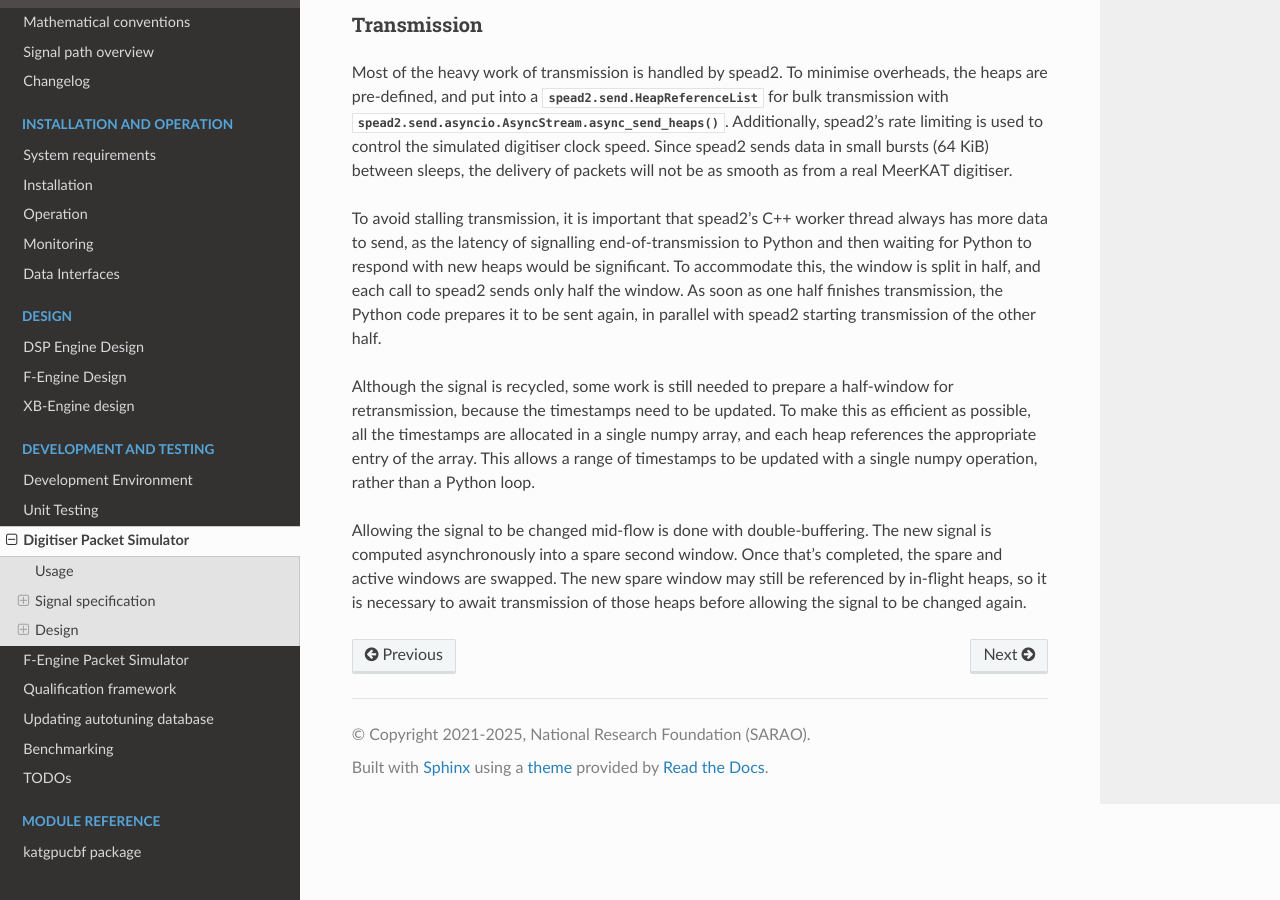
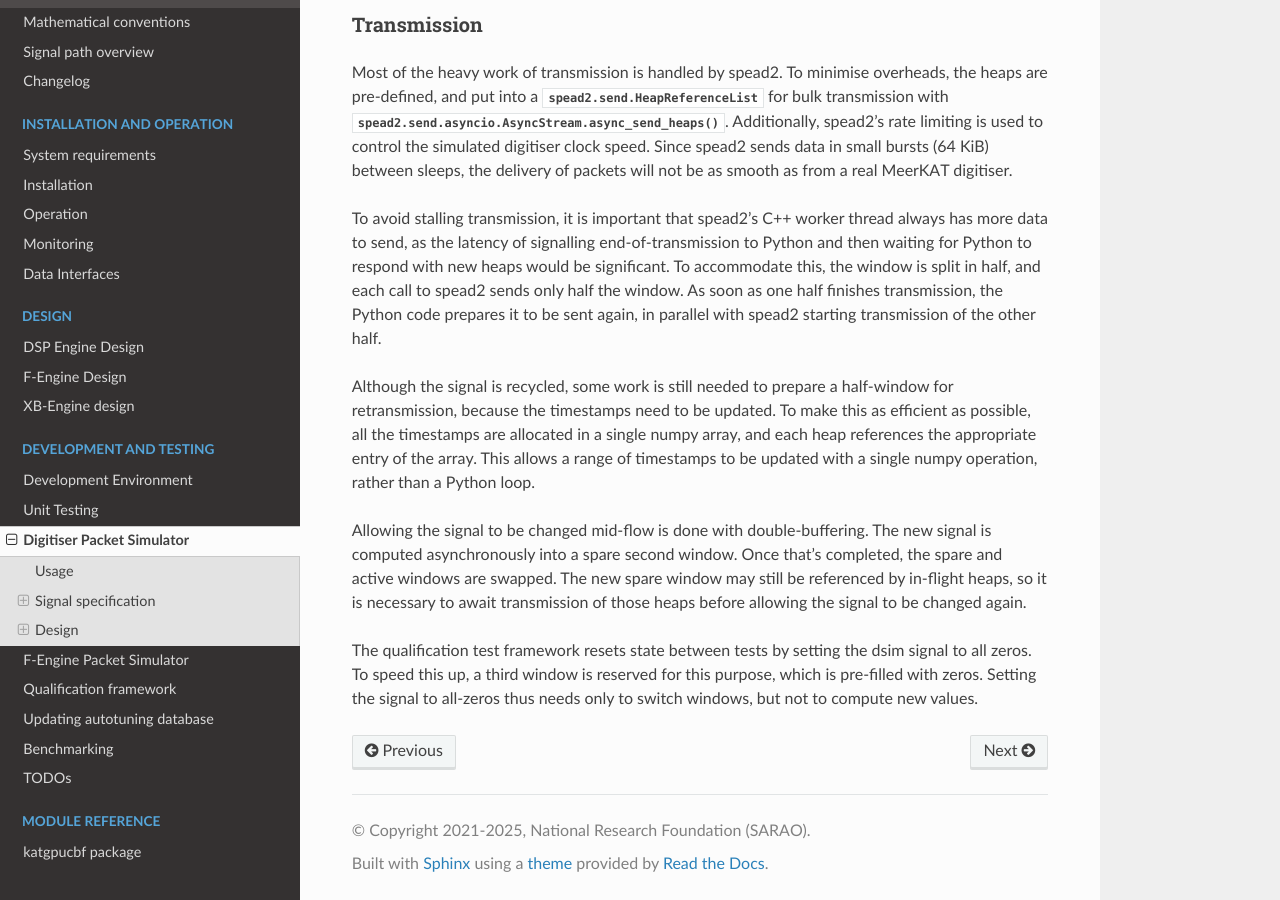
Before and after one commit to ska-sa/katgpucbf, a Sphinx documentation site: the page built from doc/dsim.rst, in a window 1280 px wide and 900 px high, scrolled down 3638 px. Built offline with Sphinx 7.4.7 and the Read the Docs theme 3.1.0, drawn with Linux system fonts in a browser that asks for light colours; a script that is not in the unit is left out; the version number could not be read and is left out.

Commit message:
Document dsim all-zeros optimisation in manual

```diff
--- a/doc/dsim.rst
+++ b/doc/dsim.rst
@@ -215,3 +215,8 @@ new signal is computed asynchronously into a spare second window. Once that's
 completed, the spare and active windows are swapped. The new spare window may
 still be referenced by in-flight heaps, so it is necessary to await
 transmission of those heaps before allowing the signal to be changed again.
+
+The qualification test framework resets state between tests by setting the
+dsim signal to all zeros. To speed this up, a third window is reserved for
+this purpose, which is pre-filled with zeros. Setting the signal to
+all-zeros thus needs only to switch windows, but not to compute new values.
```
